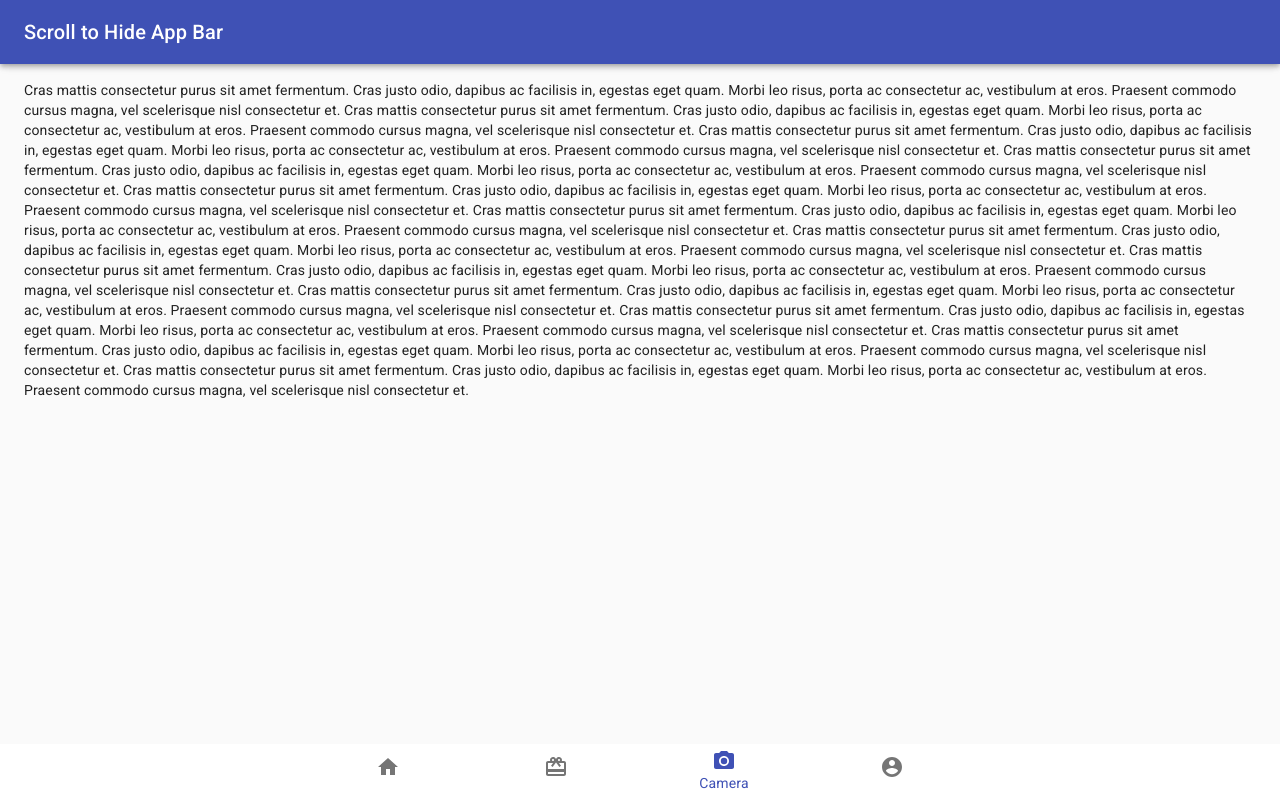
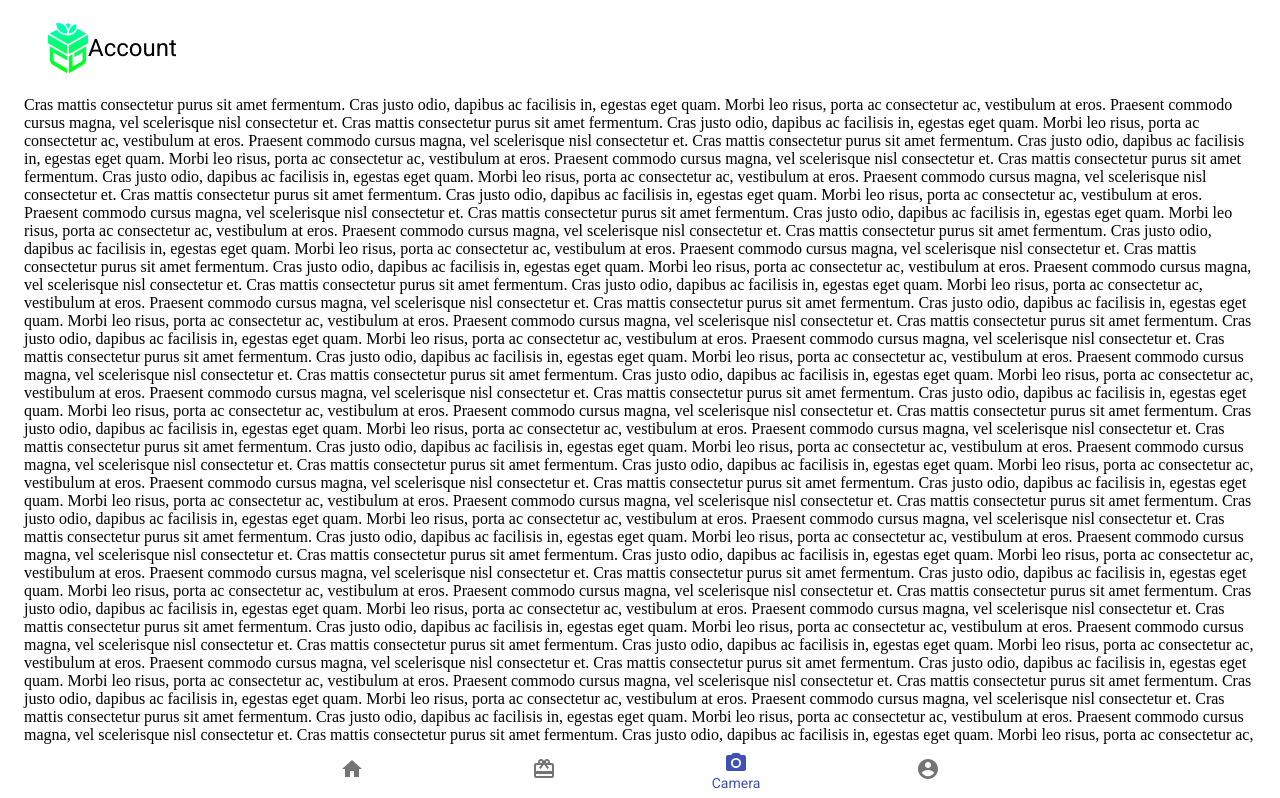
Before and after one commit to denisstasyev/E-Gifts, a React (Create React App) app in the folder frontend/: page /camera in a window 1280 px wide. Shown: the top 798 px of the page. Built offline with nearby package versions, Linux system fonts and the light colour scheme.

Commit message:
Do initial page design

```diff
--- a/frontend/src/App.js
+++ b/frontend/src/App.js
@@ -1,8 +1,10 @@
 import React from "react";
 import { BrowserRouter, Switch, Route, Redirect } from "react-router-dom";
 
-import Home from "containers/Home";
-import Gallery from "containers/Gallery";
+// import Home from "containers/Home";
+// import Gallery from "containers/Gallery";
+// import Camera from "containers/Camera";
+import Account from "containers/Account";
 
 import LabelBottomNavigation from "components/LabelBottomNavigation";
 
@@ -14,10 +16,10 @@ function App() {
           <Route exact path="/">
             <Redirect to="/home" />
           </Route>
-          <Route path="/home" component={Home} />
-          <Route path="/gallery" component={Gallery} />
-          <Route path="/camera" component={Gallery} />
-          <Route path="/account" component={Gallery} />
+          <Route path="/home" component={Account} />
+          <Route path="/gallery" component={Account} />
+          <Route path="/camera" component={Account} />
+          <Route path="/account" component={Account} />
         </Switch>
         <LabelBottomNavigation />
       </BrowserRouter>
--- a/frontend/src/components/LabelBottomNavigation.js
+++ b/frontend/src/components/LabelBottomNavigation.js
@@ -24,7 +24,7 @@ export default withRouter(props => {
 
   React.useEffect(() => {
     setValue(props.location.pathname);
-  });
+  }, [props.location.pathname]);
 
   const handleChange = (event, newValue) => {
     setValue(newValue);
--- a/frontend/src/containers/Account.js
+++ b/frontend/src/containers/Account.js
@@ -0,0 +1,88 @@
+import React from "react";
+import CssBaseline from "@material-ui/core/CssBaseline";
+import Typography from "@material-ui/core/Typography";
+import Container from "@material-ui/core/Container";
+import Box from "@material-ui/core/Box";
+import Toolbar from "@material-ui/core/Toolbar";
+
+// import { makeStyles } from "@material-ui/core/styles";
+// import useScrollTrigger from "@material-ui/core/useScrollTrigger";
+// import Zoom from "@material-ui/core/Zoom";
+// import Fab from "@material-ui/core/Fab";
+// import KeyboardArrowUpIcon from "@material-ui/icons/KeyboardArrowUp";
+
+// const useStyles = makeStyles(theme => ({
+//   root: {
+//     position: "fixed",
+//     bottom: theme.spacing(9),
+//     right: theme.spacing(2)
+//   }
+// }));
+
+// function ScrollTop(props) {
+//   const { children, window } = props;
+//   const classes = useStyles();
+//   // Note that you normally won't need to set the window ref as useScrollTrigger
+//   // will default to window.
+//   // This is only being set here because the demo is in an iframe.
+//   const trigger = useScrollTrigger({
+//     target: window ? window() : undefined,
+//     disableHysteresis: true,
+//     threshold: 100
+//   });
+
+//   const handleClick = event => {
+//     const anchor = (event.target.ownerDocument || document).querySelector(
+//       "#back-to-top-anchor"
+//     );
+
+//     if (anchor) {
+//       anchor.scrollIntoView({ behavior: "smooth", block: "center" });
+//     }
+//   };
+
+//   return (
+//     <Zoom in={trigger}>
+//       <div onClick={handleClick} role="presentation" className={classes.root}>
+//         {children}
+//       </div>
+//     </Zoom>
+//   );
+// }
+
+export default function Account(props) {
+  return (
+    <React.Fragment>
+      {/* <CssBaseline /> */}
+      {/* <Image src={require("static/logos/transparent.svg")} /> */}
+      <Container>
+        <Box my={2}>
+          <Toolbar id="back-to-top-anchor">
+            <img
+              src={require("static/logos/transparent.svg")}
+              alt="E-Gifts logo"
+              width="40px"
+            />
+            <Typography variant="h5">Account</Typography>
+          </Toolbar>
+        </Box>
+        <Box my={2}>
+          {[...new Array(120)]
+            .map(
+              () => `Cras mattis consectetur purus sit amet fermentum.
+Cras justo odio, dapibus ac facilisis in, egestas eget quam.
+Morbi leo risus, porta ac consectetur ac, vestibulum at eros.
+Praesent commodo cursus magna, vel scelerisque nisl consectetur et.`
+            )
+            .join("\n")}
+        </Box>
+      </Container>
+      {/* <ScrollTop {...props}>
+        <Fab color="secondary" size="medium" aria-label="scroll back to top">
+          <KeyboardArrowUpIcon />
+        </Fab>
+      </ScrollTop> */}
+      <Toolbar />
+    </React.Fragment>
+  );
+}
--- a/frontend/src/containers/Gallery.js
+++ /dev/null
@@ -1,62 +0,0 @@
-import React from "react";
-import PropTypes from "prop-types";
-import AppBar from "@material-ui/core/AppBar";
-import Toolbar from "@material-ui/core/Toolbar";
-import Typography from "@material-ui/core/Typography";
-import CssBaseline from "@material-ui/core/CssBaseline";
-import useScrollTrigger from "@material-ui/core/useScrollTrigger";
-import Box from "@material-ui/core/Box";
-import Container from "@material-ui/core/Container";
-import Slide from "@material-ui/core/Slide";
-
-function HideOnScroll(props) {
-  const { children, window } = props;
-  // Note that you normally won't need to set the window ref as useScrollTrigger
-  // will default to window.
-  // This is only being set here because the demo is in an iframe.
-  const trigger = useScrollTrigger({ target: window ? window() : undefined });
-
-  return (
-    <Slide appear={false} direction="down" in={!trigger}>
-      {children}
-    </Slide>
-  );
-}
-
-HideOnScroll.propTypes = {
-  children: PropTypes.element.isRequired,
-  /**
-   * Injected by the documentation to work in an iframe.
-   * You won't need it on your project.
-   */
-  window: PropTypes.func
-};
-
-export default function HideAppBar(props) {
-  return (
-    <React.Fragment>
-      <CssBaseline />
-      <HideOnScroll {...props}>
-        <AppBar>
-          <Toolbar>
-            <Typography variant="h6">Scroll to Hide App Bar</Typography>
-          </Toolbar>
-        </AppBar>
-      </HideOnScroll>
-      <Toolbar />
-      <Container>
-        <Box my={2}>
-          {[...new Array(12)]
-            .map(
-              () => `Cras mattis consectetur purus sit amet fermentum.
-Cras justo odio, dapibus ac facilisis in, egestas eget quam.
-Morbi leo risus, porta ac consectetur ac, vestibulum at eros.
-Praesent commodo cursus magna, vel scelerisque nisl consectetur et.`
-            )
-            .join("\n")}
-        </Box>
-      </Container>
-      <Toolbar />
-    </React.Fragment>
-  );
-}
--- a/frontend/src/containers/Home.js
+++ b/frontend/src/containers/Home.js
@@ -1,131 +1,73 @@
-// import React from "react";
+import React from "react";
+import CssBaseline from "@material-ui/core/CssBaseline";
+import Typography from "@material-ui/core/Typography";
+import Container from "@material-ui/core/Container";
+import Box from "@material-ui/core/Box";
+import Toolbar from "@material-ui/core/Toolbar";
+
 // import { makeStyles } from "@material-ui/core/styles";
-// import AppBar from "@material-ui/core/AppBar";
-// import Toolbar from "@material-ui/core/Toolbar";
-// import Typography from "@material-ui/core/Typography";
-// import Button from "@material-ui/core/Button";
-// import IconButton from "@material-ui/core/IconButton";
-
-// import Icon from "@material-ui/core/Icon";
+// import useScrollTrigger from "@material-ui/core/useScrollTrigger";
+// import Zoom from "@material-ui/core/Zoom";
+// import Fab from "@material-ui/core/Fab";
+// import KeyboardArrowUpIcon from "@material-ui/icons/KeyboardArrowUp";
 
 // const useStyles = makeStyles(theme => ({
 //   root: {
-//     flexGrow: 1
-//   },
-//   menuButton: {
-//     marginRight: theme.spacing(2)
-//   },
-//   title: {
-//     flexGrow: 1
+//     position: "fixed",
+//     bottom: theme.spacing(9),
+//     right: theme.spacing(2)
 //   }
 // }));
 
-// export default function ButtonAppBar() {
+// function ScrollTop(props) {
+//   const { children, window } = props;
 //   const classes = useStyles();
+//   // Note that you normally won't need to set the window ref as useScrollTrigger
+//   // will default to window.
+//   // This is only being set here because the demo is in an iframe.
+//   const trigger = useScrollTrigger({
+//     target: window ? window() : undefined,
+//     disableHysteresis: true,
+//     threshold: 100
+//   });
+
+//   const handleClick = event => {
+//     const anchor = (event.target.ownerDocument || document).querySelector(
+//       "#back-to-top-anchor"
+//     );
+
+//     if (anchor) {
+//       anchor.scrollIntoView({ behavior: "smooth", block: "center" });
+//     }
+//   };
 
 //   return (
-//     <div className={classes.root}>
-//       <AppBar position="static">
-//         <Toolbar>
-//           <IconButton
-//             edge="start"
-//             className={classes.menuButton}
-//             color="inherit"
-//             aria-label="menu"
-//           >
-//             <img
-//               //   className={classes.imageIcon}
-//               src="/static/logos/transparent.svg"
-//             />
-//           </IconButton>
-//           <Typography variant="h6" className={classes.title}>
-//             E-Gifts
-//           </Typography>
-//         </Toolbar>
-//       </AppBar>
-//     </div>
+//     <Zoom in={trigger}>
+//       <div onClick={handleClick} role="presentation" className={classes.root}>
+//         {children}
+//       </div>
+//     </Zoom>
 //   );
 // }
 
-import React from "react";
-import PropTypes from "prop-types";
-import AppBar from "@material-ui/core/AppBar";
-import Toolbar from "@material-ui/core/Toolbar";
-import Typography from "@material-ui/core/Typography";
-import { makeStyles } from "@material-ui/core/styles";
-import CssBaseline from "@material-ui/core/CssBaseline";
-import useScrollTrigger from "@material-ui/core/useScrollTrigger";
-import Box from "@material-ui/core/Box";
-import Container from "@material-ui/core/Container";
-import Fab from "@material-ui/core/Fab";
-import KeyboardArrowUpIcon from "@material-ui/icons/KeyboardArrowUp";
-import Zoom from "@material-ui/core/Zoom";
-
-import LabelBottomNavigation from "components/LabelBottomNavigation";
-
-const useStyles = makeStyles(theme => ({
-  root: {
-    position: "fixed",
-    bottom: theme.spacing(2),
-    right: theme.spacing(2)
-    // display: "flex",
-    // flexGrow: "1"
-  }
-}));
-
-function ScrollTop(props) {
-  const { children, window } = props;
-  const classes = useStyles();
-  // Note that you normally won't need to set the window ref as useScrollTrigger
-  // will default to window.
-  // This is only being set here because the demo is in an iframe.
-  const trigger = useScrollTrigger({
-    target: window ? window() : undefined,
-    disableHysteresis: true,
-    threshold: 100
-  });
-
-  const handleClick = event => {
-    const anchor = (event.target.ownerDocument || document).querySelector(
-      "#back-to-top-anchor"
-    );
-
-    if (anchor) {
-      anchor.scrollIntoView({ behavior: "smooth", block: "center" });
-    }
-  };
-
-  return (
-    <Zoom in={trigger}>
-      <div onClick={handleClick} role="presentation" className={classes.root}>
-        {children}
-      </div>
-    </Zoom>
-  );
-}
-
-ScrollTop.propTypes = {
-  children: PropTypes.element.isRequired,
-  /**
-   * Injected by the documentation to work in an iframe.
-   * You won't need it on your project.
-   */
-  window: PropTypes.func
-};
-
-export default function BackToTop(props) {
+export default function Account(props) {
   return (
     <React.Fragment>
-      <CssBaseline />
-      <AppBar>
-        <Toolbar>
-          <Typography variant="h6">Scroll to see button</Typography>
-        </Toolbar>
-      </AppBar>
-      <Toolbar id="back-to-top-anchor" />
+      {/* <CssBaseline /> */}
+      {/* <Image src={require("static/logos/transparent.svg")} /> */}
       <Container>
         <Box my={2}>
-          {[...new Array(12)]
+          <Toolbar id="back-to-top-anchor">
+            <img
+              src={require("static/logos/transparent.svg")}
+              alt="E-Gifts logo"
+              width="40px"
+            />
+            <Typography variant="h5">Account</Typography>
+          </Toolbar>
+        </Box>
+        <Box my={2}>
+          {[...new Array(120)]
             .map(
               () => `Cras mattis consectetur purus sit amet fermentum.
 Cras justo odio, dapibus ac facilisis in, egestas eget quam.
@@ -135,13 +77,12 @@ Praesent commodo cursus magna, vel scelerisque nisl consectetur et.`
             .join("\n")}
         </Box>
       </Container>
-      <ScrollTop {...props}>
-        <Fab color="secondary" size="large" aria-label="scroll back to top">
+      {/* <ScrollTop {...props}>
+        <Fab color="secondary" size="medium" aria-label="scroll back to top">
           <KeyboardArrowUpIcon />
         </Fab>
-      </ScrollTop>
+      </ScrollTop> */}
       <Toolbar />
-      <LabelBottomNavigation />
     </React.Fragment>
   );
 }
```
Also changed, not shown: frontend/src/static/logos/transparent.svg.
